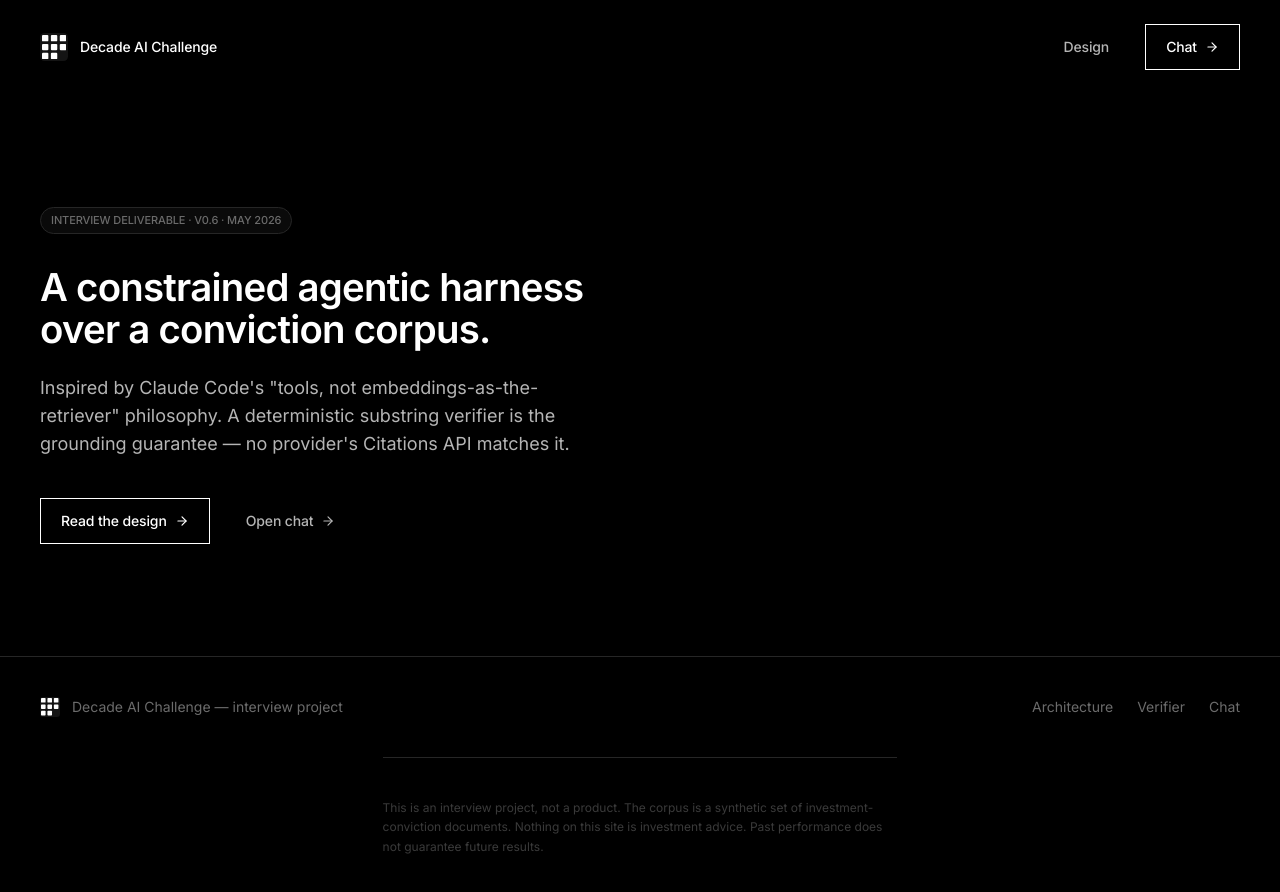
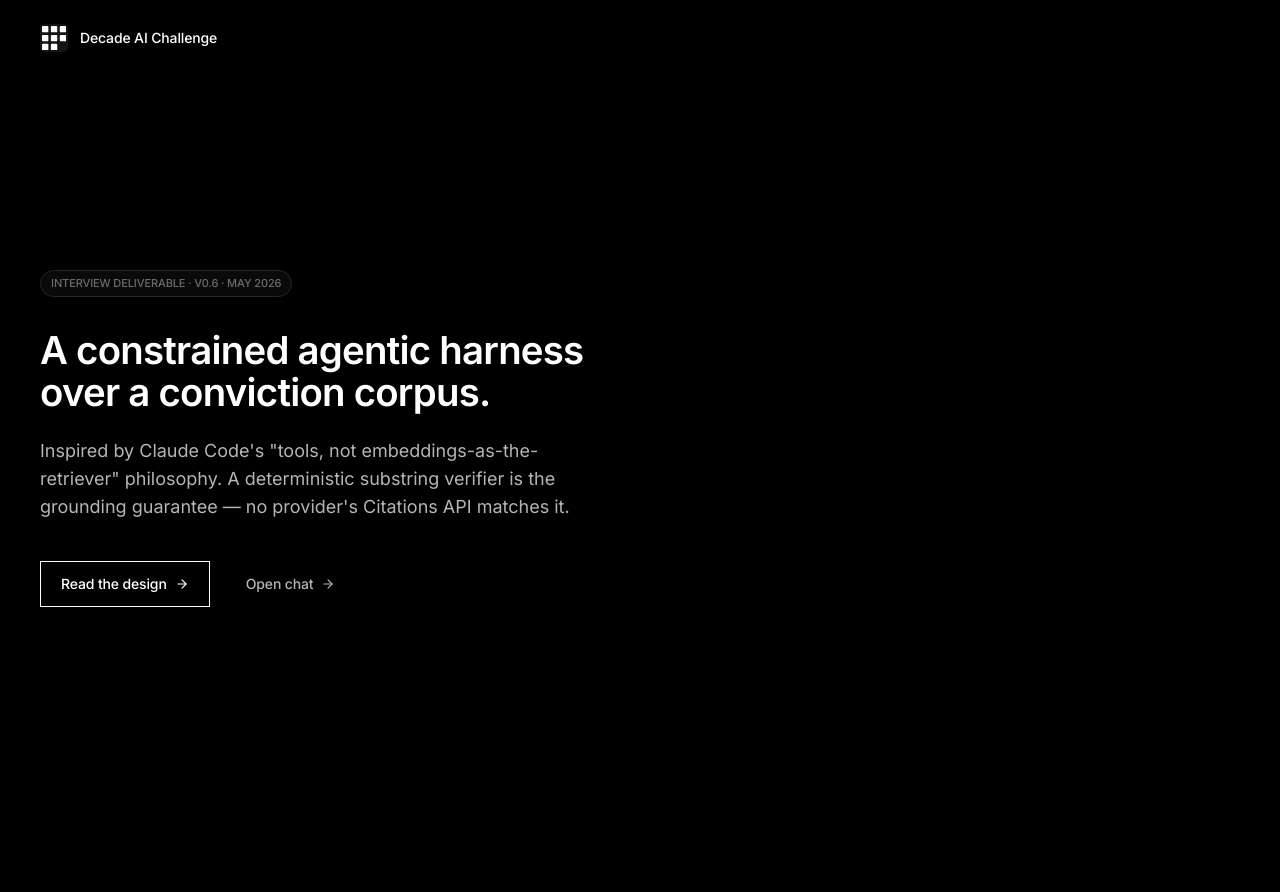
Before and after one commit to camilaDiToro/conviction-assistant, a React (Vite) app in the folder frontend/: page / in a window 1280 px wide. Shown: the top 892 px of the page. After the commit the page ends 800 px from the top, so only its background shows below. Built offline with nearby package versions, Linux system fonts and the light colour scheme.

Commit message:
frontend: drop landing-page nav links from header and remove the footer

```diff
--- a/frontend/src/features/home/LandingPage.tsx
+++ b/frontend/src/features/home/LandingPage.tsx
@@ -5,21 +5,13 @@ import { GridMark } from '@/components/GridMark'
 export default function LandingPage() {
   return (
     <div className="min-h-screen flex flex-col bg-bg">
-      {/* Header */}
-      <header className="px-6 md:px-10 py-6 flex items-center justify-between">
+      <header className="px-6 md:px-10 py-6 flex items-center">
         <Link to="/" className="flex items-center gap-3 text-ink-1">
           <GridMark size={28} />
           <span className="text-sm tracking-tight font-medium">Decade AI Challenge</span>
         </Link>
-        <nav className="flex items-center gap-2 md:gap-4 text-sm">
-          <Link to="/design/overview" className="btn-ghost">Design</Link>
-          <Link to="/chat" className="btn-line">
-            Chat <ArrowRight size={14} />
-          </Link>
-        </nav>
       </header>
 
-      {/* Hero */}
       <main className="flex-1 px-6 md:px-10 flex items-center">
         <div className="max-w-page mx-auto w-full py-16 md:py-28">
           <div className="pill mb-8">Interview deliverable · v0.6 · May 2026</div>
@@ -42,26 +34,6 @@ export default function LandingPage() {
           </div>
         </div>
       </main>
-
-      {/* Footer */}
-      <footer className="px-6 md:px-10 py-10 border-t border-border">
-        <div className="max-w-page mx-auto flex flex-col md:flex-row items-start md:items-center justify-between gap-6">
-          <div className="flex items-center gap-3">
-            <GridMark size={20} />
-            <span className="text-ink-3 text-sm">Decade AI Challenge — interview project</span>
-          </div>
-          <div className="flex flex-wrap gap-x-6 gap-y-2 text-ink-3 text-sm">
-            <Link to="/design/overview" className="hover:text-ink-1 transition-colors">Architecture</Link>
-            <Link to="/design/pipeline/verifier" className="hover:text-ink-1 transition-colors">Verifier</Link>
-            <Link to="/chat" className="hover:text-ink-1 transition-colors">Chat</Link>
-          </div>
-        </div>
-        <div className="max-w-page mx-auto mt-10 pt-10 border-t border-border text-ink-4 text-xs leading-relaxed max-w-prose">
-          This is an interview project, not a product. The corpus is a synthetic set of
-          investment-conviction documents. Nothing on this site is investment advice.
-          Past performance does not guarantee future results.
-        </div>
-      </footer>
     </div>
   )
 }
```
